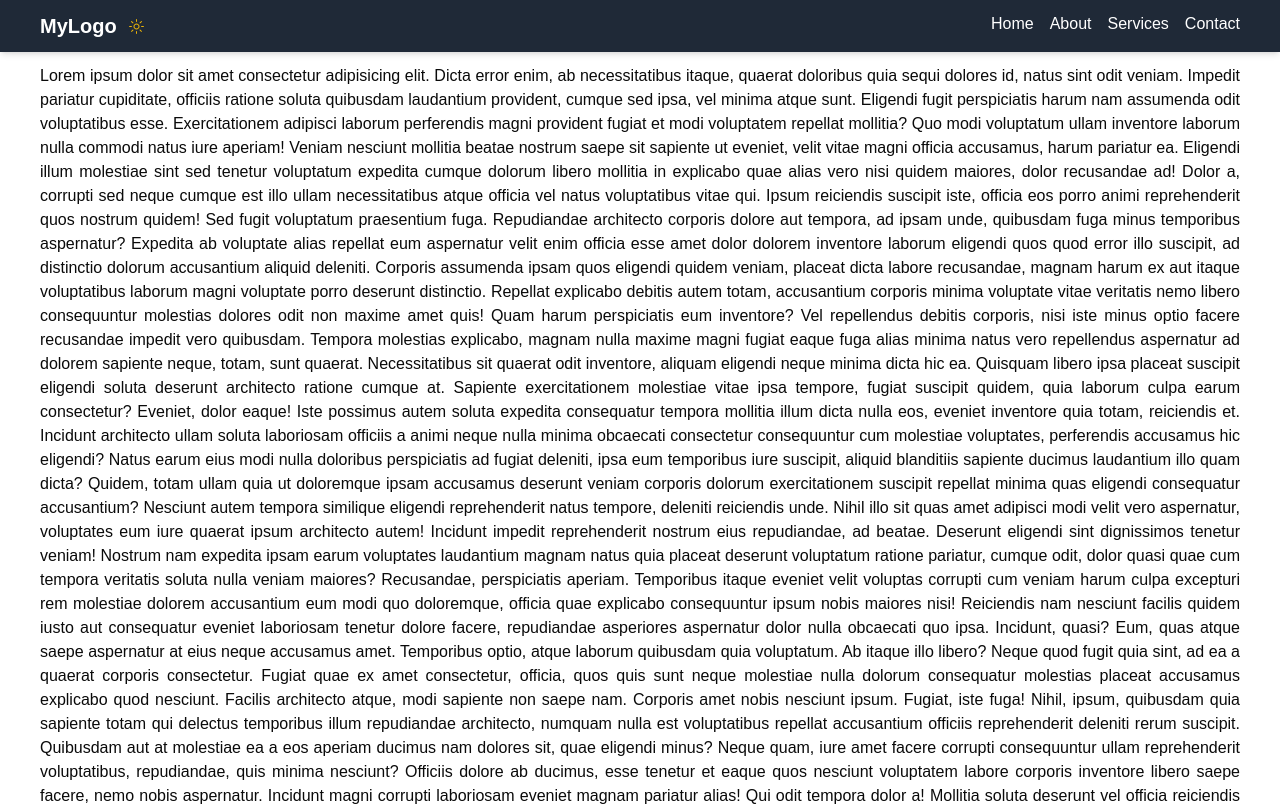
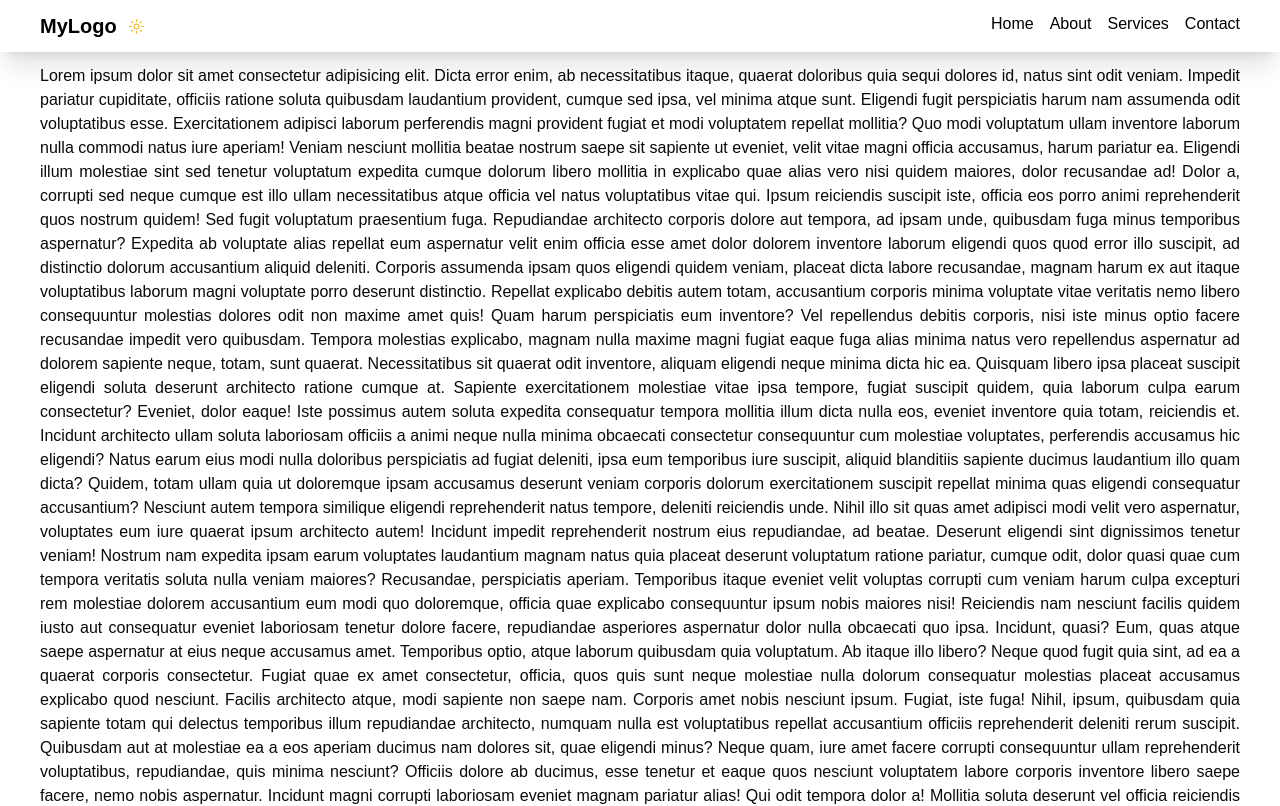
Before and after one commit to Github6432/job-portal, a Next.js app: page / in a window 1280 px wide. Shown: the top 806 px of the page. Built offline with nearby package versions, Linux system fonts and the light colour scheme.

Commit message:
fix funcnalty of dark mode & light mode

```diff
--- a/src/components/Navbar.tsx
+++ b/src/components/Navbar.tsx
@@ -25,7 +25,7 @@ const Navbar: React.FC = () => {
 
 
   return (
-    <nav className="bg-gray-800  text-white px-4 py-3 shadow-md fixed top-0 left-0 w-full z-50">
+    <nav className="bg-white text-black dark:bg-gray-800 dark:text-white px-4 py-3 shadow-xl fixed top-0 left-0 w-full z-50">
       <div className="container mx-auto px-6 flex items-center justify-between">
         {/* Logo */}
         <div className='flex justify-center items-center space-x-3'>
```
